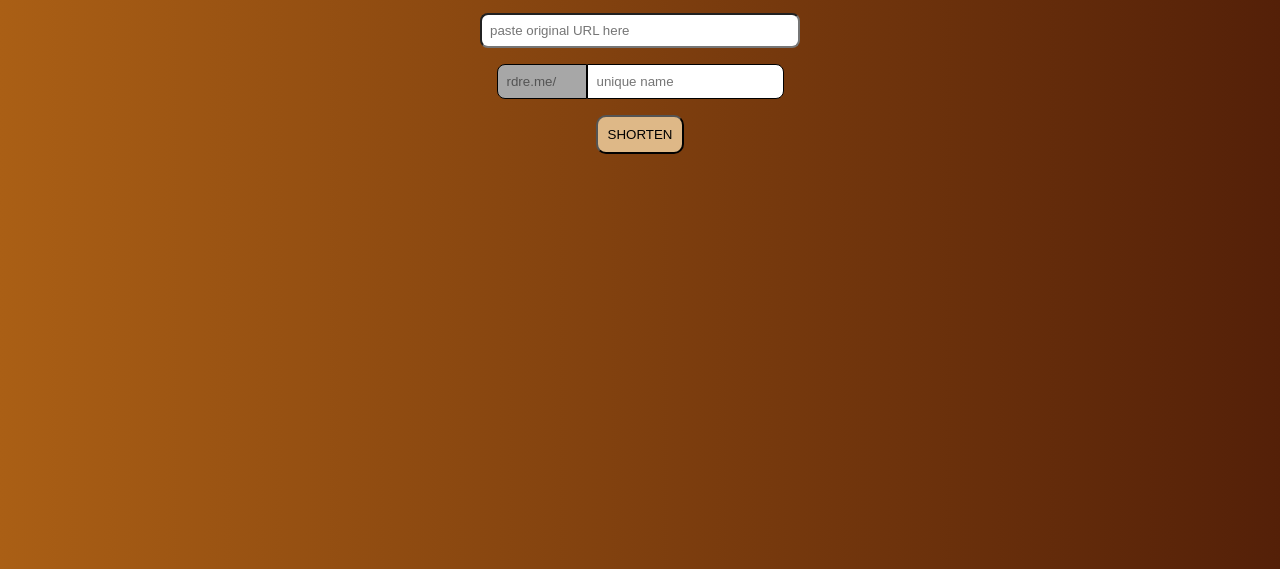
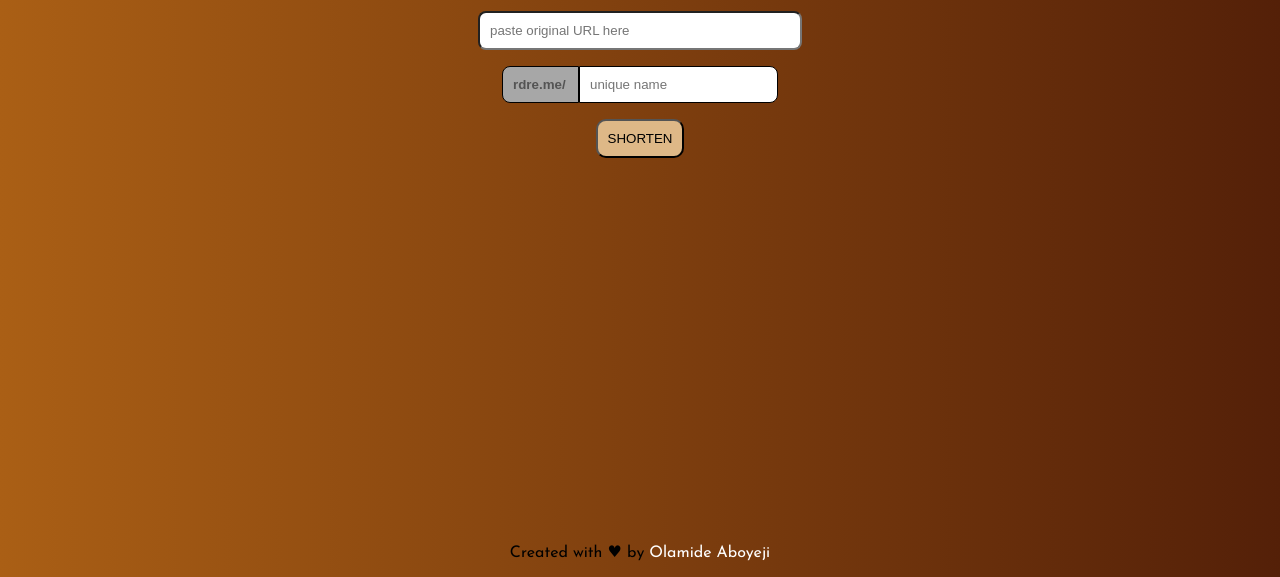
Before and after one commit to aolamide/url-shortener, a website: page public/index.html in a window 1280 px wide. Shown: the part 231-808 px from the top of the page. Drawn offline with Linux system fonts and the light colour scheme.

Commit message:
add 'created by' and change styling

```diff
--- a/public/index.html
+++ b/public/index.html
@@ -13,13 +13,13 @@
         <h1 class="header">URL SHORTENER</h1>
         <p class="desc">Shorten your long URL to rdre.me/<span>unique_name</span></p>
         <p><input required class="url-input" id="original-url" type="text" placeholder="paste original URL here"></p>
-        <input required disabled class="base-url" value="rdre.me/"><input class="unique-input" id="unique-name" type="text" placeholder="unique name">
+        <input disabled class="base-url" value="rdre.me/"><input required class="unique-input" id="unique-name" type="text" placeholder="unique name">
         <p id='status'><button>SHORTEN</button></p>
         <p id="confirmationShow"></p>
         <input id="confirmation"></input>
         <p id="copyButton"></p>
     </form>
-    <a href="" rel="noreferer noopener"></a>
+    <p>Created with &hearts; by <a target='_blank' href="https://twitter.com/olamideaboyeji">Olamide Aboyeji</a></p>
 </body>
 <script src="main.js"></script>
 </html>
--- a/public/style.css
+++ b/public/style.css
@@ -1,14 +1,21 @@
 body{
     text-align: center;
-    padding-top: 15vh;
+    display: flex;
+    flex-direction: column;
+    justify-content: space-between;
     background : linear-gradient(to right, #aa5f15, #542008);
 }
 html, body {
+    font-family: 'Josefin Sans', Verdana, Geneva, Tahoma, sans-serif;
     overflow: hidden;
+    height: 100%;
+}
+form{
+    border: red;
+    padding-top: 15vh
 }
 .header{
     color: bisque;
-    font-family: 'Josefin Sans', Verdana, Geneva, Tahoma, sans-serif;
     letter-spacing: 3px;
     font-size: 3rem;
     margin-bottom: 1px;
@@ -21,22 +28,23 @@ html, body {
     color: bisque;
 }
 .base-url{
-    padding: 9px;
+    padding: 10px;
     background-color: #a7a7a7;
     border-radius: 8px 0 0 8px;
     border: 1px solid black;
-    width: 70px;
+    width: 55px;
+    font-weight: bold
 }
 
 .unique-input{
-    padding: 9px;
+    padding: 10px;
     border-radius: 0 8px 8px 0;
     outline: none;
     border: 1px solid black;
 }
 .url-input{
     border-radius: 8px;
-    padding: 8px;
+    padding: 10px;
     width: 300px;
     outline : none;
 }
```
